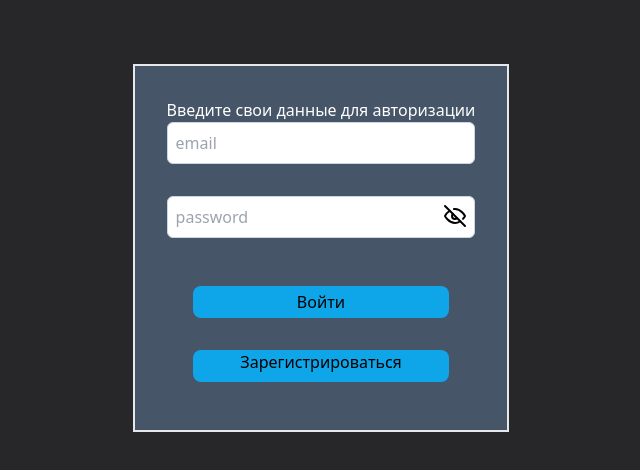
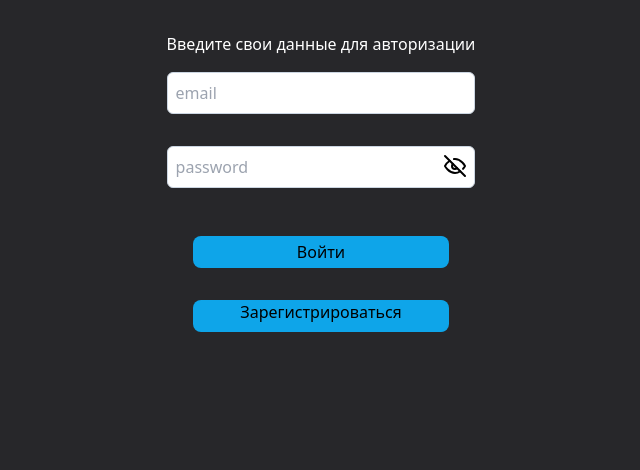
Before and after one commit to Dmitbd/contact-list, a React (Create React App) app: page /login in a window 1280 px wide. Shown: the top 470 px of the page, without its empty margins (319-959 px from the left). Built offline with nearby package versions, Linux system fonts and the light colour scheme.

Commit message:
изменить дизайн на странице login/signup/home

```diff
--- a/src/index.css
+++ b/src/index.css
@@ -27,7 +27,7 @@
     @apply w-8 h-8 bg-white text-center rounded-lg my-auto
   }
   .inputs-container {
-    @apply flex flex-col mx-auto mt-16 text-center p-8 max-w-sm bg-slate-600 border-solid border-2
+    @apply flex flex-col mx-auto text-center p-8 max-w-sm
   }
   .input {
     @apply py-2 pl-2 pr-8 mb-8 w-full rounded-md border border-slate-300 focus:outline-none focus:border-sky-600 focus:ring-1 focus:ring-sky-600
--- a/src/pages/UserLogIn.tsx
+++ b/src/pages/UserLogIn.tsx
@@ -18,7 +18,7 @@ const UserLogIn: React.FC = () => {
   return (
     <div className="inputs-container">
       <div>
-        <h1 className="text-center text-white">Введите свои данные для авторизации</h1>
+        <h1 className="text-center text-white mb-4">Введите свои данные для авторизации</h1>
 
         <form className="flex flex-col" onSubmit={handleSubmit(onSubmit)}>
 
--- a/src/pages/UserSignUp.tsx
+++ b/src/pages/UserSignUp.tsx
@@ -20,7 +20,7 @@ const UserSignUp: React.FC = () => {
   return (
     <div className="inputs-container">
       <h1 className="text-center text-white mb-4">Введите свои данные для регистрации</h1>
-      <form className="flex flex-col" onSubmit={handleSubmit(userSignUp)}>
+      <form className="flex flex-col" onSubmit={handleSubmit(userSignUp)} >
 
         <FormInput
           name="username"
```
Also changed, not shown: src/components/FormInput.tsx (line endings or trailing spaces).
